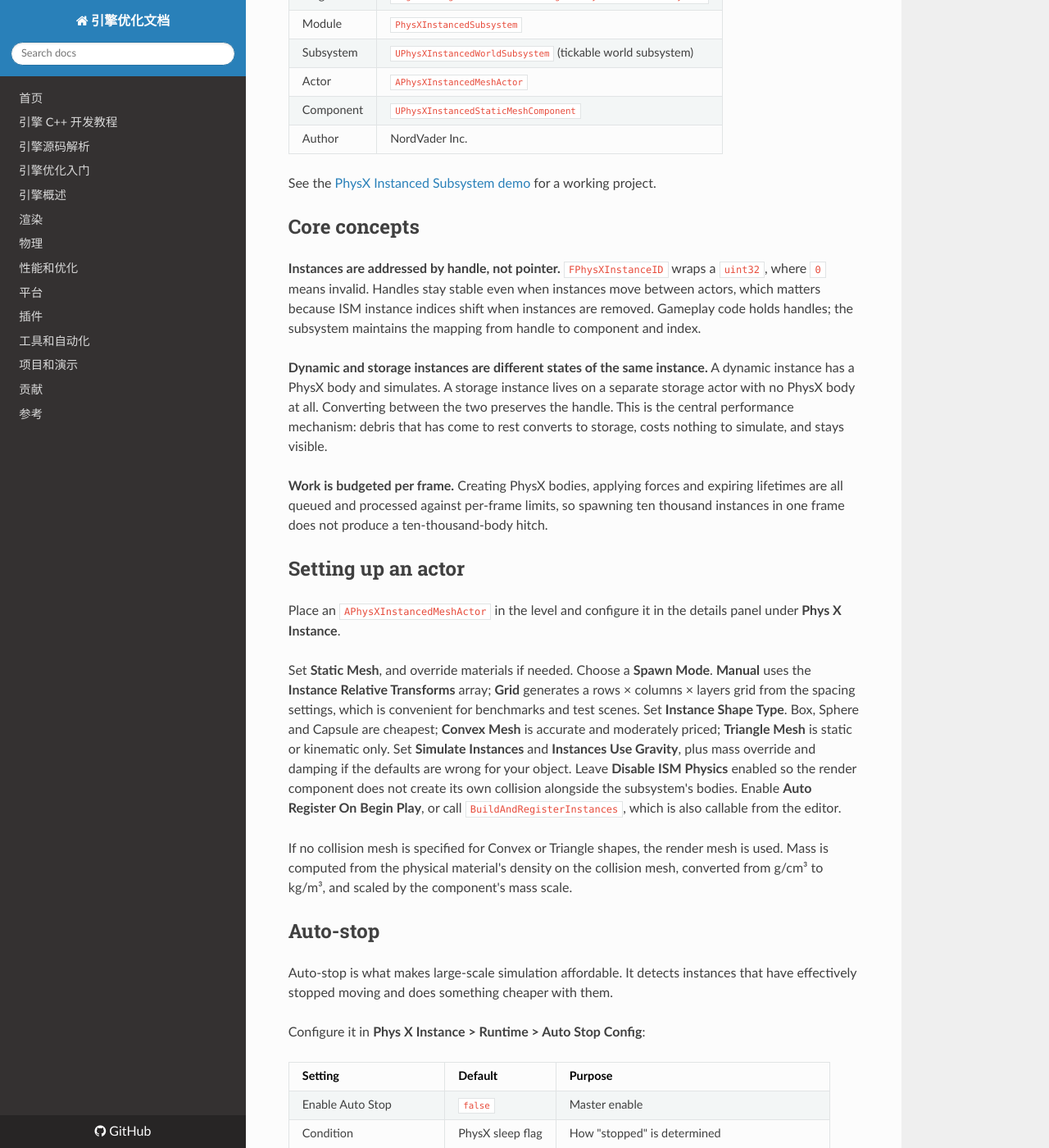
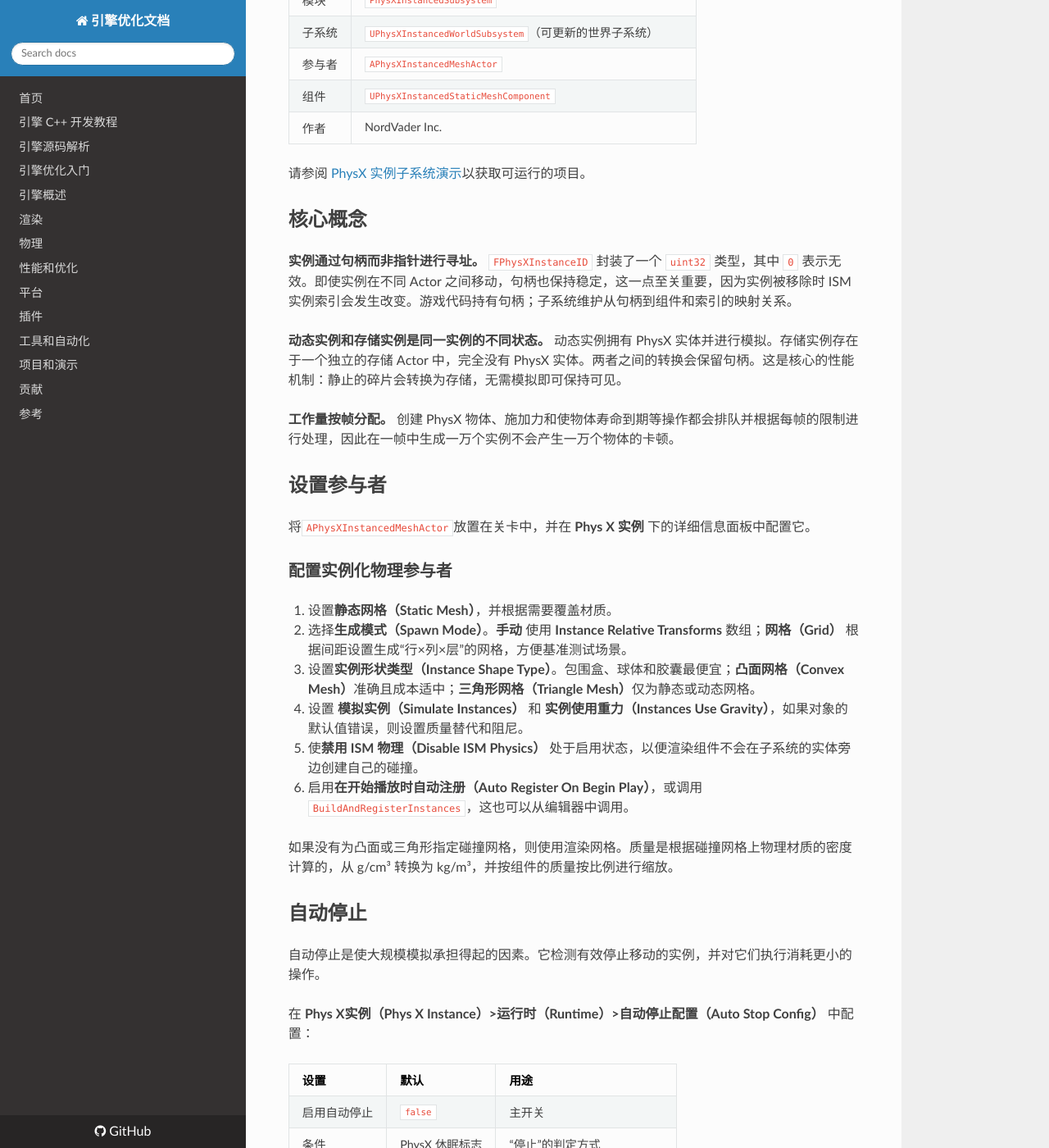
Before and after one commit to OpenHUTB/cpp, an MkDocs documentation site: the page built from docs/optimization/Physics/Instanced-Physics.md, in a window 1280 px wide and 1400 px high, scrolled down 530 px. Shown: the whole window at 82% size. Built offline with MkDocs 1.6.1, drawn with Linux system fonts in a browser that asks for light colours; nearby versions of some CDN libraries; a script that is not in the unit is left out; some of the changed text lies outside the part shown.

Commit message:
实例化物理子系统

````diff
--- a/docs/optimization/Physics/Instanced-Physics.md
+++ b/docs/optimization/Physics/Instanced-Physics.md
@@ -1,155 +1,120 @@
-# Instanced Physics Subsystem
+# 实例化物理子系统
 
-<tldr>
-<p>
-A Vite plugin that gives individual instances of an Instanced Static Mesh component their own PhysX
-rigid bodies, controlled through stable numeric handles. Built for simulating thousands of objects
-where one actor per object would be unaffordable.
-</p>
-</tldr>
+Vite 插件，它为实例化静态网格组件的每个实例赋予独立的 PhysX 刚体，并通过稳定的数值控制柄进行控制。该插件专为模拟数千个物体而设计，避免了为每个物体使用一个 Actor 所带来的成本负担。
 
-The standard way to simulate many objects in Unreal is one actor per object, each with a primitive
-component and a body instance. That works up to a few hundred objects and then falls apart: actor overhead,
-component ticking, transform propagation and scene graph updates cost more than the physics itself.
 
-The PhysX Instanced Subsystem separates the two concerns. Rendering goes through a single Instanced Static
-Mesh component; physics goes through PhysX bodies the subsystem owns directly. There are no per-object
-actors and no per-object components.
+在虚幻引擎中模拟多个物体的标准方法是为每个物体使用一个 Actor，每个 Actor 包含一个基本组件和一个刚体实例。这种方法在处理几百个物体时效果不错，但之后就会出现问题：Actor 的开销、组件的触发、变换传播和场景图更新的成本甚至超过了物理本身的计算量。
 
-| Detail | |
+PhysX 实例化子系统将渲染和物理计算分离。渲染通过单个实例化静态网格组件进行；物理计算则通过子系统直接拥有的 PhysX 刚体进行。没有每个物体的 Actor，也没有每个物体的组件。
+
+
+| 详情 | |
 |---|---|
-| Plugin | `Engine/Plugins/Runtime/VitePlugins/PhysXInstancedSubsystem` |
-| Module | `PhysXInstancedSubsystem` |
-| Subsystem | `UPhysXInstancedWorldSubsystem` (tickable world subsystem) |
-| Actor | `APhysXInstancedMeshActor` |
-| Component | `UPhysXInstancedStaticMeshComponent` |
-| Author | NordVader Inc. |
+| 插件 | `Engine/Plugins/Runtime/VitePlugins/PhysXInstancedSubsystem` |
+| 模块 | `PhysXInstancedSubsystem` |
+| 子系统 | `UPhysXInstancedWorldSubsystem`（可更新的世界子系统） |
+| 参与者 | `APhysXInstancedMeshActor` |
+| 组件 | `UPhysXInstancedStaticMeshComponent` |
+| 作者 | NordVader Inc. |
 
-See the [PhysX Instanced Subsystem demo](../ProjectsAndDemos/PhysX-Instanced-Subsystem.md) for a working project.
+请参阅 [PhysX 实例子系统演示](../ProjectsAndDemos/PhysX-Instanced-Subsystem.md)以获取可运行的项目。
 
-## Core concepts
 
-**Instances are addressed by handle, not pointer.** `FPhysXInstanceID` wraps a `uint32`, where `0` means
-invalid. Handles stay stable even when instances move between actors, which matters because ISM instance
-indices shift when instances are removed. Gameplay code holds handles; the subsystem maintains the mapping
-from handle to component and index.
+## 核心概念
 
-**Dynamic and storage instances are different states of the same instance.** A dynamic instance has a
-PhysX body and simulates. A storage instance lives on a separate storage actor with no PhysX body at all.
-Converting between the two preserves the handle. This is the central performance mechanism: debris that has
-come to rest converts to storage, costs nothing to simulate, and stays visible.
+**实例通过句柄而非指针进行寻址。** `FPhysXInstanceID` 封装了一个 `uint32` 类型，其中 `0` 表示无效。即使实例在不同 Actor 之间移动，句柄也保持稳定，这一点至关重要，因为实例被移除时 ISM 实例索引会发生改变。游戏代码持有句柄；子系统维护从句柄到组件和索引的映射关系。
 
-**Work is budgeted per frame.** Creating PhysX bodies, applying forces and expiring lifetimes are all
-queued and processed against per-frame limits, so spawning ten thousand instances in one frame does not
-produce a ten-thousand-body hitch.
+**动态实例和存储实例是同一实例的不同状态。** 动态实例拥有 PhysX 实体并进行模拟。存储实例存在于一个独立的存储 Actor 中，完全没有 PhysX 实体。两者之间的转换会保留句柄。这是核心的性能机制：静止的碎片会转换为存储，无需模拟即可保持可见。
 
-## Setting up an actor
+**工作量按帧分配。** 创建 PhysX 物体、施加力和使物体寿命到期等操作都会排队并根据每帧的限制进行处理，因此在一帧中生成一万个实例不会产生一万个物体的卡顿。
 
-Place an `APhysXInstancedMeshActor` in the level and configure it in the details panel under
-**Phys X Instance**.
+## 设置参与者
 
-<procedure title="Configure an instanced physics actor" id="setup-instanced-actor">
-    <step>Set <b>Static Mesh</b>, and override materials if needed.</step>
-    <step>
-        Choose a <b>Spawn Mode</b>. <b>Manual</b> uses the <b>Instance Relative Transforms</b> array;
-        <b>Grid</b> generates a rows &times; columns &times; layers grid from the spacing settings, which
-        is convenient for benchmarks and test scenes.
-    </step>
-    <step>
-        Set <b>Instance Shape Type</b>. Box, Sphere and Capsule are cheapest; <b>Convex Mesh</b> is
-        accurate and moderately priced; <b>Triangle Mesh</b> is static or kinematic only.
-    </step>
-    <step>
-        Set <b>Simulate Instances</b> and <b>Instances Use Gravity</b>, plus mass override and damping if
-        the defaults are wrong for your object.
-    </step>
-    <step>
-        Leave <b>Disable ISM Physics</b> enabled so the render component does not create its own collision
-        alongside the subsystem's bodies.
-    </step>
-    <step>
-        Enable <b>Auto Register On Begin Play</b>, or call <code>BuildAndRegisterInstances</code>, which is
-        also callable from the editor.
-    </step>
-</procedure>
+将`APhysXInstancedMeshActor`放置在关卡中，并在 **Phys X 实例** 下的详细信息面板中配置它。
 
-If no collision mesh is specified for Convex or Triangle shapes, the render mesh is used. Mass is computed
-from the physical material's density on the collision mesh, converted from g/cm³ to kg/m³, and scaled by the
-component's mass scale.
+### 配置实例化物理参与者
 
-## Auto-stop
+1. 设置**静态网格（Static Mesh）**，并根据需要覆盖材质。
 
-Auto-stop is what makes large-scale simulation affordable. It detects instances that have effectively
-stopped moving and does something cheaper with them.
+2. 选择**生成模式（Spawn Mode）**。**手动** 使用 **Instance Relative Transforms** 数组；**网格（Grid）** 根据间距设置生成“行×列×层”的网格，方便基准测试场景。
 
-Configure it in **Phys X Instance > Runtime > Auto Stop Config**:
+3. 设置**实例形状类型（Instance Shape Type）**。包围盒、球体和胶囊最便宜；**凸面网格（Convex Mesh）**准确且成本适中；**三角形网格（Triangle Mesh）**仅为静态或动态网格。
 
-| Setting | Default | Purpose |
+4. 设置 **模拟实例（Simulate Instances）** 和 **实例使用重力（Instances Use Gravity）**，如果对象的默认值错误，则设置质量替代和阻尼。
+
+5. 使**禁用 ISM 物理（Disable ISM Physics）** 处于启用状态，以便渲染组件不会在子系统的实体旁边创建自己的碰撞。
+
+6. 启用**在开始播放时自动注册（Auto Register On Begin Play）**，或调用 `BuildAndRegisterInstances`，这也可以从编辑器中调用。
+
+如果没有为凸面或三角形指定碰撞网格，则使用渲染网格。质量是根据碰撞网格上物理材质的密度计算的，从 g/cm³ 转换为 kg/m³，并按组件的质量按比例进行缩放。
+
+
+## 自动停止
+
+自动停止是使大规模模拟承担得起的因素。它检测有效停止移动的实例，并对它们执行消耗更小的操作。
+
+在 **Phys X实例（Phys X Instance）>运行时（Runtime）>自动停止配置（Auto Stop Config）** 中配置：
+
+| 设置 | 默认 | 用途 |
 |---|---|---|
-| Enable Auto Stop | `false` | Master enable |
-| Condition | PhysX sleep flag | How "stopped" is determined |
-| Linear Speed Threshold | `5.0` cm/s | Used by velocity-based conditions |
-| Angular Speed Threshold | `5.0` deg/s | Used by velocity-based conditions |
-| Min Stopped Time | `0.5` s | How long the condition must hold before acting |
-| Action | Destroy Body | What happens when it fires |
+| 启用自动停止 | `false` | 主开关 |
+| 条件 | PhysX 休眠标志 | “停止”的判定方式 |
+| 线速度阈值 | `5.0` 厘米/秒 | 用于基于速度的条件 |
+| 角速度阈值 | `5.0` 度/秒 | 用于基于速度的条件 |
+| 最小停止时间 | `0.5` 秒 | 条件在执行前必须保持的时间 |
+| 动作 | 销毁刚体 | 触发时发生的情况 |
 
-Conditions are **PhysX sleep flag only**, **velocity thresholds only**, **sleep OR velocity**, or
-**sleep AND velocity**. The sleep flag is cheapest and usually sufficient; velocity thresholds catch bodies
-that are drifting slowly enough to be visually stopped but not sleeping.
+条件**仅限于 PhysX 睡眠标志**、**仅限速度阈值**、**睡眠或速度**，或**睡眠和速度**。睡眠标志开销最小且通常足够；速度阈值可以捕捉那些漂移足够慢以至于视觉上已经停止但尚未进入睡眠的物体。
 
-Actions, in ascending order of aggressiveness:
+动作，按攻击性递增顺序：
 
-| Action | Effect |
+| 动作 | 效果 |
 |---|---|
-| Do nothing | Track state only |
-| Disable simulation (keep body) | Body stays but stops simulating |
-| Destroy body (keep instance) | PhysX body freed, visual instance remains in place |
-| Destroy body and remove instance | Both freed. Shifts ISM indices &mdash; use handles, not indices. |
-| Convert to storage | Instance moves to a storage actor, body freed, handle preserved |
+| 不执行任何动作 | 仅跟踪状态 |
+| 禁用模拟（保留实体） | 实体保持，但停止模拟 |
+| 销毁实体（保留实例） | PhysX 实体释放，视觉实例保持在原位 |
+| 销毁实体并移除实例 | 二者均释放。会改变 ISM 索引 — 使用句柄，不要使用索引。 |
+| 转换为存储 | 实例移至存储 Actor，实体释放，句柄保留 |
 
-**Convert to storage** is usually the right choice for debris you want to keep visible. **Destroy body** is
-right when you want the object to remain but never move again.
+**转换为存储**通常是保留可见碎片的正确选择。**销毁主体**则适用于希望对象保留但永不再移动的情况。
 
-### Safety rules
 
-Two additional rules catch instances that will never stop on their own:
+### 安全规则
 
-- **Max Fall Time** fires the stop action after an instance has been falling continuously for longer than
-  the threshold. Catches objects that fell through world geometry.
-- **Max Distance From Actor** fires when an instance travels further than the threshold from its owner.
-  Catches objects launched by a bad impulse.
+另外两条规则用于捕捉那些永远不会自行停止的实例：
 
-Separately, **Use Custom Kill Z** with a **Custom Kill Z** height and a **Lost Instance Action** handles
-instances that fall below a world Z threshold.
+- **最大下落时间（Max Fall Time）** 在实例连续下落超过阈值时间后触发停止动作。用于捕捉穿透世界几何体而下落的物体。
+- **与参与者最大距离（Max Distance From Actor）** 在实例距离其所有者超过阈值时触发。用于捕捉由于不良冲力而被发射的物体。
 
-## Lifetime
+另外，**自定义 Kill Z（Use Custom Kill Z）** 配合 **自定义 Kill Z** 高度和 **丢失实例操作（Lost Instance Action）** 处理那些下落到世界 Z 阈值以下的实例。
 
-Instances can expire on a timer. Set **Enable Lifetime**, a **Default Life Time Seconds** and a
-**Default Lifetime Action** on the actor, or override per spawn through the spawn request.
 
-Expirations are held in a min-heap keyed on expiry time, so the per-frame cost is proportional to the number
-of instances actually expiring rather than the total instance count.
+## 生命周期
 
-## Continuous collision detection
+实例可以在定时器上到期。可以在 Actor 上设置**启用生命周期（Enable Lifetime）**、**默认生命周期秒数（Default Life Time Seconds）**和**默认生命周期动作（Default Lifetime Action）**，或者通过生成请求按生成覆盖这些设置。
 
-CCD prevents fast bodies tunnelling through thin geometry, and it is not free. **CCD Config** offers four
-modes:
+到期事件存储在以到期时间为键的最小堆中，因此每帧的开销与实际到期的实例数量成正比，而不是与实例总数成正比。
 
-| Mode | Behaviour |
+
+## 连续碰撞检测
+
+连续碰撞检测（Continuous collision detection, CCD）可以防止高速物体穿透薄几何体，但它并非无开销。CCD 配置提供四种模式：
+
+
+| 模式 | 行为 |
 |---|---|
-| Off | Never |
-| Simulating bodies only | Only bodies that are actually dynamic |
-| Auto (by velocity) | Enabled above **Min CCD Velocity** (default 2000 cm/s), optionally capped by **Max CCD Velocity** |
-| All bodies | Always |
+| 关闭（Off） | 从不 |
+| 仅模拟实体 | 仅实际动态的物体 |
+| 自动（按速度） | 在超过 **最小 CCD 速度** 时启用（默认2000厘米/秒），可选择由最大CCD速度限制 |
+| 所有实体 | 始终 |
 
-Auto by velocity is the right default for debris: slow-moving chunks skip CCD entirely, and only the fast
-ones pay for it.
+按速度自动选择是碎片的正确默认设置：移动缓慢的碎片完全跳过 CCD，只有快速的碎片才需要处理。
 
-## Runtime API
+## 运行时 API
 
-Everything is Blueprint-callable. Get the subsystem from the world, then work through handles.
+所有内容都可以通过蓝图调用。从世界中获取子系统，然后通过句柄进行操作。
 
-### Spawning
+### 生成
 
 ```c++
 FPhysXSpawnInstanceRequest Request;
@@ -165,20 +130,14 @@ Request.LifetimeAction = EPhysXInstanceStopAction::ConvertToStorage;
 const FPhysXSpawnInstanceResult Result = Subsystem->SpawnPhysicsInstance(Request);
 ```
 
-**Actor Mode** decides where the instance lands: `AlwaysCreateNew` spawns a fresh actor,
-`FindOrCreateByMeshAndMats` reuses an existing actor with matching mesh and materials, and
-`UseExplicitActor` targets an actor you supply. `FindOrCreateByMeshAndMats` is the usual choice &mdash; it
-keeps instance counts consolidated into as few ISM components as possible, which is what makes the rendering
-side efficient.
+**参与者模式（Actor Mode）** 决定实例的落点：`AlwaysCreateNew` 会生成一个新的参与者，`FindOrCreateByMeshAndMats` 会重用具有匹配网格和材质的现有参与者，而 `UseExplicitActor` 则针对您提供的参与者。通常选择 `FindOrCreateByMeshAndMats` —— 它将实例数量尽可能集中在少数 ISM 组件中，从而提高渲染效率。
 
-For bulk registration of instances that already exist on a component, `RegisterInstancesBatch` spreads the
-work across frames.
+对于已存在于组件上的大量实例的批量注册，`RegisterInstancesBatch` 会将工作分散到多个帧中进行。
 
-### Forces and queries
 
-Force and impulse functions come in plain and Advanced variants. The Advanced versions take
-`bIncludeStorage` and `bConvertStorageToDynamic`, which control whether a storage instance is woken back
-into a dynamic body by the call &mdash; that is how a settled debris field reacts to a later explosion.
+### 力和查询
+
+力和冲量函数有普通版和高级版。高级版本具有 `bIncludeStorage` 和 `bConvertStorageToDynamic` 参数，这些参数控制调用是否会将存储实例唤醒回动态物体——这就是已静止的碎片场对后续爆炸的反应方式。
 
 ```c++
 Subsystem->AddRadialImpulse(
@@ -189,56 +148,43 @@ Subsystem->AddRadialImpulse(
     /*bLinearFalloff=*/true);
 ```
 
-Spatial queries return handles rather than hit results: `RaycastInstanceID`, `SweepSphereInstanceID`,
-`OverlapSphereInstanceIDs`, `FindNearestInstance` and `FindNearestInstanceAdvanced`. Each takes an optional
-debug mode (`None`, `Basic`, `Detailed`) and draw duration, which is the fastest way to understand why a
-query is not hitting what you expect.
+空间查询返回的是句柄而非碰撞结果：`RaycastInstanceID`、`SweepSphereInstanceID`、`OverlapSphereInstanceIDs`、`FindNearestInstance` 和 `FindNearestInstanceAdvanced`。每个方法都可以选择可选的调试模式（`None`、`Basic`、`Detailed`）和绘制持续时间，这是理解查询未命中预期目标的最快方式。
 
-### Events
 
-`APhysXInstancedMeshActor` exposes six multicast delegates: `OnInstancePreRemove`, `OnInstancePostRemove`,
-`OnInstancePreConvert`, `OnInstancePostConvert`, `OnInstancePrePhysics` and `OnInstancePostPhysics`.
+### 事件
 
-Events are gated by the **Instance Event Mask** bitmask on the actor. Leave the mask empty unless you are
-actually binding, since broadcasting to nothing across thousands of instances is wasted work. Remove and
-convert events carry a reason (`Explicit`, `Expired`, `AutoStop`, `KillZ`, `Lost`) and the world transform
-at the time, which is what you need to spawn a particle effect or play a sound as debris settles.
+`APhysXInstancedMeshActor` 暴露了六个多播委托：`OnInstancePreRemove`、`OnInstancePostRemove`、`OnInstancePreConvert`、`OnInstancePostConvert`、`OnInstancePrePhysics` 和 `OnInstancePostPhysics`.
 
-## Performance tuning
+事件由 Actor 的 **实例事件掩码（Instance Event Mask）** 位掩码控制。除非你确实绑定了事件，否则请将掩码留空，因为在数千个实例中向无效目标广播是浪费工作。移除和转换事件会携带一个原因（`Explicit`、`Expired`、`AutoStop`、`KillZ`、`Lost`）以及事件发生时的世界变换，这正是你生成粒子效果或在碎片沉降时播放声音所需的信息。
 
-| Setting | Default | Effect |
+
+## 性能调优
+
+| 设置 | 默认值 | 效果 |
 |---|---|---|
-| `MaxAddActorsPerFrame` | `64` | Bodies added to the PhysX scene per frame. `0` means no limit. |
-| `MaxInstanceTasksPerFrame` | `4096` | Queued force/impulse/sleep/wake operations per frame. `0` means no limit. |
-| `MaxLifetimeExpirationsPerTick` | `4096` | Lifetime expirations processed per tick. `0` means no limit. |
+| 每帧最大添加参与者数 `MaxAddActorsPerFrame` | `64` | 每帧添加到 PhysX 场景中的实体数量。`0` 表示无限制。 |
+| 每帧最大实例任务数 `MaxInstanceTasksPerFrame` | `4096` | 每帧排队的力/冲击/睡眠/唤醒操作数量。`0` 表示无限制。 |
+| 每节拍最大生命周期到期处理数量 `MaxLifetimeExpirationsPerTick` | `4096` | 每节拍处理的生命周期到期数量。`0` 表示无限制。 |
 
-All three are config properties on the subsystem, so they can be set in `DefaultGame.ini` and tuned per
-platform.
+这三者都是子系统的配置属性，因此可以在 `DefaultGame.ini` 中设置，并可针对每个平台进行调整。
 
-`MaxAddActorsPerFrame` is the one to adjust first. Adding a PhysX body to a scene is not cheap, and a burst
-of spawns is the most likely source of a hitch. Lowering it spreads the cost; raising it reduces the delay
-before newly spawned debris starts moving.
+首先应调整的是 `MaxAddActorsPerFrame`。向场景中添加一个 PhysX 物体开销不小，而一阵突然的生成最可能导致卡顿。降低该值可以分散开销；提高该值则可以减少新生成碎片开始移动之前的延迟。
 
-The subsystem evaluates instances in parallel where it can. Worker threads read PhysX state and actor
-configuration through copied snapshots and never touch UObjects; the game thread applies results back as
-batched transform updates per component.
+子系统会尽可能并行评估实例。工作线程通过复制的快照读取 PhysX 状态和物体配置，从不直接操作 UObject；游戏线程则将结果以按组件批量变换更新的方式应用回去。
 
-## Guidance
 
-**Use this for** debris, shell casings, destructible fragments after they detach, knocked-over props,
-scattered clutter, and anything where you want hundreds or thousands of simulated objects.
+## 指南
 
-**Do not use it for** objects that need their own gameplay logic, components, replication or Blueprint
-behaviour. Those are actors, and they should stay actors.
+**使用此方法处理** 碎片、弹壳、脱离后的可破坏碎片、被撞倒的道具、散落的杂物，以及任何你希望有数百甚至数千个模拟对象的情况。
 
-**Watch out for** ISM index shifting. Removing a visual instance changes the indices of instances after it.
-The subsystem repairs its own mapping, but any index you cached in your own code is now wrong. Cache
-handles.
+**不要将其用于** 需要自身游戏逻辑、组件、复制或蓝图行为的对象。那些是参与者（Actors），应保持为参与者。
 
-## See also
+**注意** ISM索引的变化。移除一个可视实例会改变之后实例的索引。子系统会修复自身的映射，但你在自己代码中缓存的任何索引现在都是错误的。请缓存句柄。
+
+## 另请参见
 
 - [PhysX](PhysX.md)
-- [PhysX Instanced Subsystem demo](../ProjectsAndDemos/PhysX-Instanced-Subsystem.md)
-- [Destruction and Cloth](./Destruction-And-Cloth.md)
-- [Physics Cube Bench](../ProjectsAndDemos/Physics-Cube-Bench.md)
-- [Profiling](../Performance/Profiling.md)
+- [PhysX 实例化子系统演示](../ProjectsAndDemos/PhysX-Instanced-Subsystem.md)
+- [破坏与布料](./Destruction-And-Cloth.md)
+- [物理立方体基准测试](../ProjectsAndDemos/Physics-Cube-Bench.md)
+- [性能分析](../Performance/Profiling.md)
````
Also changed, not shown: docs/optimization/Default-topic.md (+3 -3 lines), docs/optimization/GettingStarted/Migrating-From-UE5.md (+1 -1 lines), docs/optimization/Physics/Destruction-And-Cloth.md (+1 -1 lines), docs/optimization/Physics/PhysX.md (+5 -5 lines), docs/optimization/Physics/Physics.md (+1 -1 lines).
